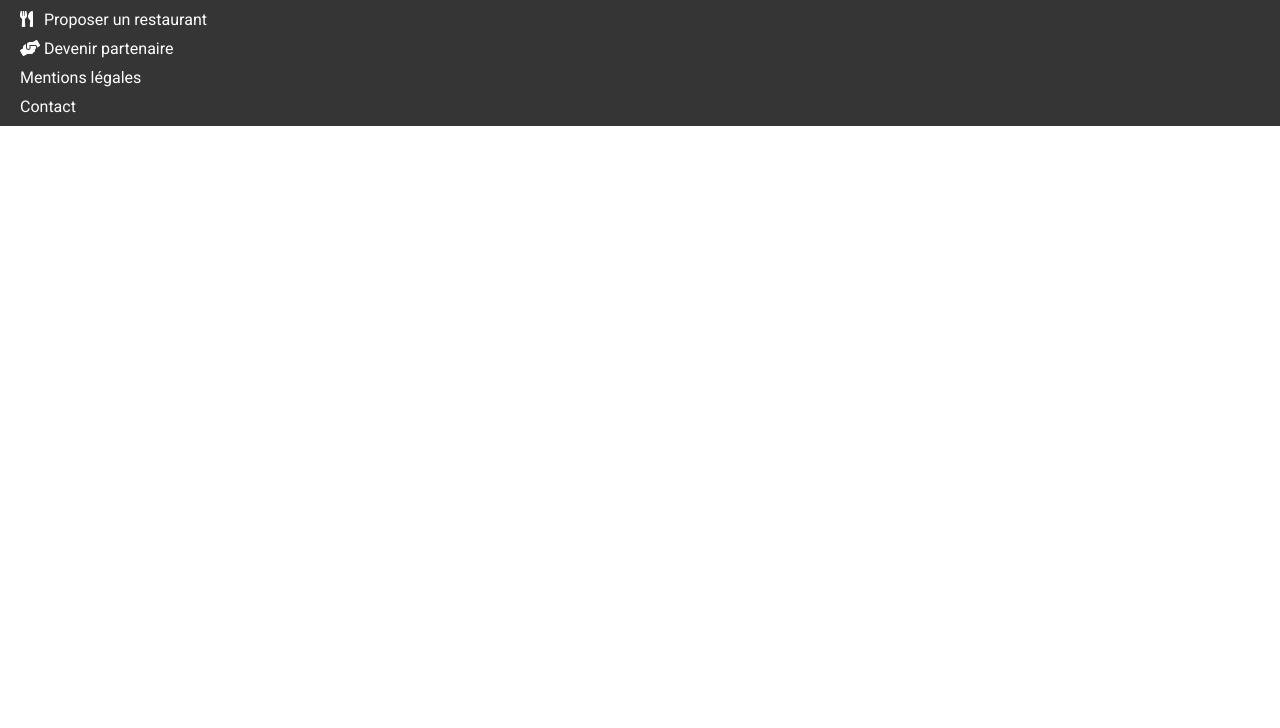
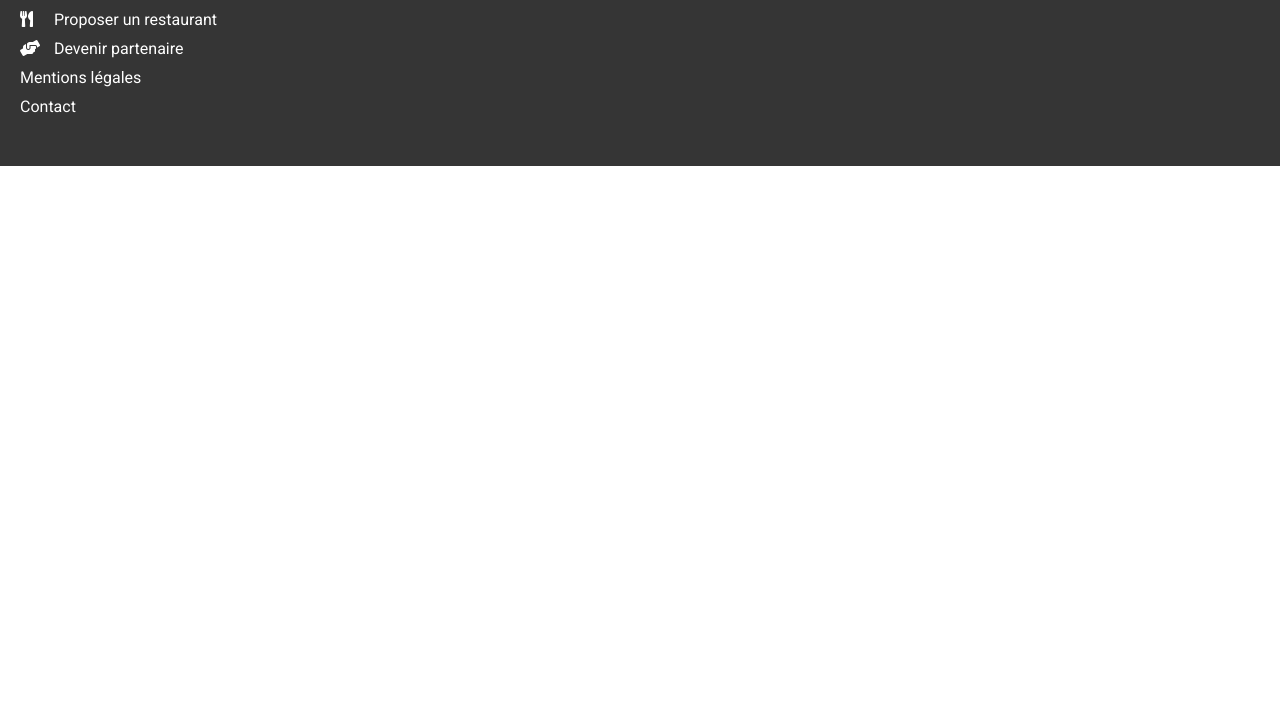
Before and after one commit to Celinep-dev/Oh_My_Food, a website: page index.html in a window 1280 px wide. Shown: the part 72-800 px from the top of the page. Drawn offline with Linux system fonts and the light colour scheme; a web font is replaced by a local one.

Commit message:
check maquette

```diff
--- a/sass/layout/_footer.scss
+++ b/sass/layout/_footer.scss
@@ -7,6 +7,7 @@ footer{
 
 
     padding-left: 20px;
+    padding-bottom: 40px;
     display: flex;
     flex-direction: column;
     text-align: justify;
@@ -29,7 +30,7 @@ footer{
     }
 
     &__icon{
-        width: 20px;
+        width: 30px;
     }
 
 }
```
Also changed, not shown: css/style.css, 1 other file.
